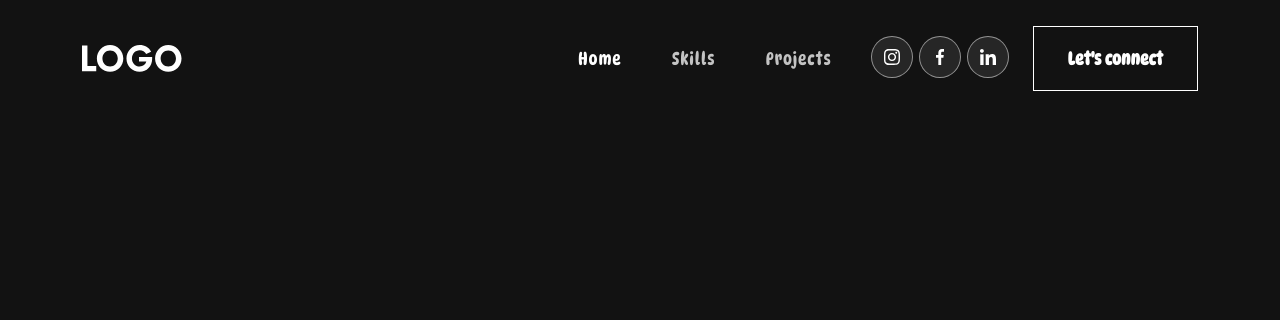
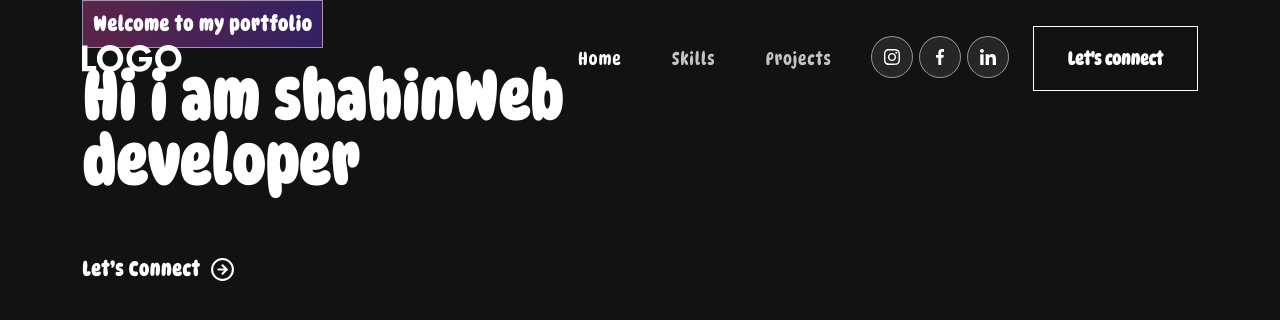
Before and after one commit to shahiiin/portfolio-with-advance-animation, a React (Create React App) app: page / in a window 1280 px wide. Shown: the top 320 px of the page. Built offline with nearby package versions, Linux system fonts and the light colour scheme.

Commit message:
start banner component

```diff
--- a/package.json
+++ b/package.json
@@ -10,6 +10,7 @@
     "react": "^18.2.0",
     "react-bootstrap": "^2.5.0",
     "react-dom": "^18.2.0",
+    "react-icons": "^4.4.0",
     "react-scripts": "5.0.1",
     "web-vitals": "^2.1.4"
   },
--- a/src/App.js
+++ b/src/App.js
@@ -1,10 +1,12 @@
 import './App.css'
+import Banner from './components/Banner'
 import { NavBar } from './components/NavBar'
 
 function App() {
   return (
     <div className="App">
-      <NavBar/>
+      <NavBar />
+      <Banner />
     </div>
   )
 }
--- /dev/null
+++ b/src/components/Banner.jsx
@@ -0,0 +1,24 @@
+import React from 'react'
+import { Container, Row, Col } from 'react-bootstrap'
+import {FiArrowRightCircle} from 'react-icons/fi'
+const Banner = () => {
+    return (
+        <selection className="banner" id="home">
+            <Container>
+                <Row className="align-items-center">
+                    <Col xs={12} md={6} xl={7}>
+                        <span className='tagline'>
+                            Welcome to my portfolio
+                        </span>
+                        <h1>{'Hi i am shahin'}<span className='wrap'>Web developer</span></h1>
+                        <button onClick={() => console.log('connect')}>Let’s Connect <FiArrowRightCircle size={25} /></button>
+                    </Col>
+                    <Col xs={12} md={6} xl={5}>
+                    </Col>
+                </Row>
+            </Container>
+        </selection>
+    )
+}
+
+export default Banner
```
Also changed, not shown: 1 other file (tests, documents, lock files or other folders).
